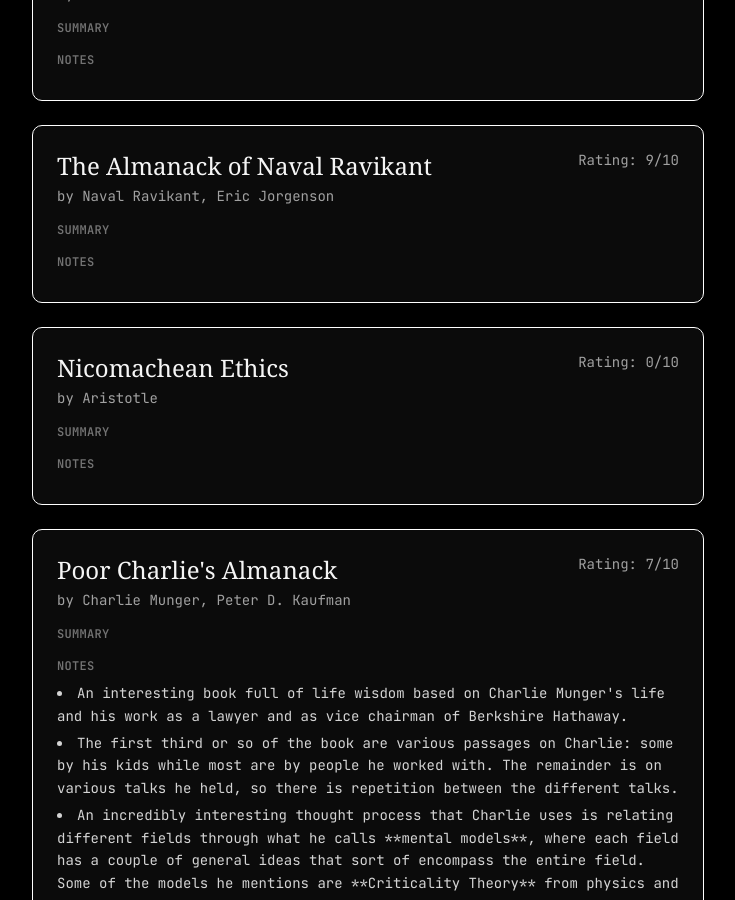
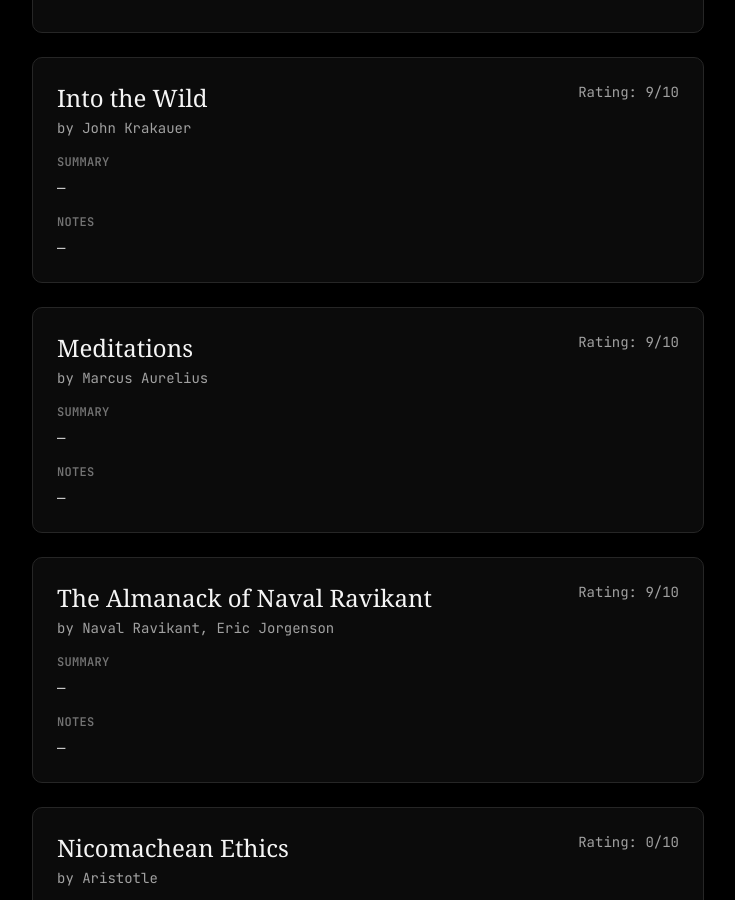
Before and after one commit to bobelmasry/personal-site, a Next.js app: page /reading in a window 1280 px wide. Shown: the part 1900-2800 px from the top of the page, without its empty margins (272-1007 px from the left). Built offline with nearby package versions, Linux system fonts and the light colour scheme.

Commit message:
improved mobile support, now shows only preview

```diff
--- a/components/ReadingClient.tsx
+++ b/components/ReadingClient.tsx
@@ -1,6 +1,6 @@
 "use client"
 
-import { useState, useMemo } from "react"
+import { useMemo, useState } from "react"
 import Link from "next/link"
 import type { BookData } from "@/lib/reading"
 
@@ -15,14 +15,14 @@
   "#2e2e2e",
 ]
 
-function BookCard({ book, onClick }: { book: BookData; onClick: () => void; }) {
+function BookCard({ book }: { book: BookData }) {
   const summaryPreview = (book.summary || []).slice(0, 2)
   const notesPreview = (book.notes || []).slice(0, 2)
 
   return (
+    <Link href={`/reading/${(book as any).slug}`} className="no-underline">
       <div
-      onClick={onClick}
-      className={`cursor-pointer p-6 rounded-lg shadow-lg bg-neutral-900/50 border ${"border-white"} hover:shadow-xl transition-shadow`}
+        className={`cursor-pointer p-6 rounded-lg shadow-lg bg-neutral-900/50 border border-neutral-800 hover:shadow-xl transition-shadow`}
         style={{ minHeight: 160 }}
       >
       <div className="flex justify-between items-start gap-4">
@@ -37,32 +37,20 @@
 
         <div className="mt-4 text-neutral-300">
           <h4 className="text-xs font-semibold text-neutral-500 uppercase tracking-wide">Summary</h4>
-          <ul className="list-inside list-disc mt-2 space-y-1">
-            {book.summary.map((s, i) => (
-              <li key={i} className="text-sm leading-relaxed">{s}</li>
-            ))}
-          </ul>
+          <p className="text-sm text-neutral-300 mt-2">{summaryPreview.length ? summaryPreview.join(' ') : '—'}</p>
         </div>
 
         <div className="mt-4 text-neutral-300">
           <h4 className="text-xs font-semibold text-neutral-500 uppercase tracking-wide">Notes</h4>
-        <ul className="list-inside list-disc mt-2 space-y-1">
-          {book.notes.map((n, i) => (
-            <li key={i} className="text-sm leading-relaxed">{n}</li>
-          ))}
-        </ul>
+          <p className="text-sm text-neutral-300 mt-2">{notesPreview.length ? notesPreview.join(' ') : '—'}</p>
         </div>
       </div>
+    </Link>
   )
 }
 
 export default function ReadingClient({ books }: { books: BookData[] }) {
-  const [selectedBook, setSelectedBook] = useState<BookData | null>(null)
   const [query, setQuery] = useState("")
-
-  const handleBookClick = (book: BookData) => {
-    setSelectedBook((s) => (s?.title === book.title ? null : book))
-  }
 
   const filtered = useMemo(() => {
     const q = query.trim().toLowerCase()
@@ -71,7 +59,7 @@
   }, [books, query])
 
   return (
-    <div className="relative mx-auto mt-12 mb-12 w-full max-w-2xl">
+    <div className="relative mx-auto mt-12 mb-12 w-full max-w-2xl px-4 sm:px-0">
       <div className="mb-6">
         <label className="block text-sm text-neutral-400 mb-2">Search by title or author</label>
         <input
@@ -87,7 +75,7 @@
           <p className="text-neutral-500">No results</p>
         ) : (
           filtered.map((book, idx) => (
-            <BookCard key={idx} book={book} onClick={() => handleBookClick(book)} />
+            <BookCard key={idx} book={book} />
           ))
         )}
       </div>
```
Lines whose indentation alone changed are shown as unchanged.
